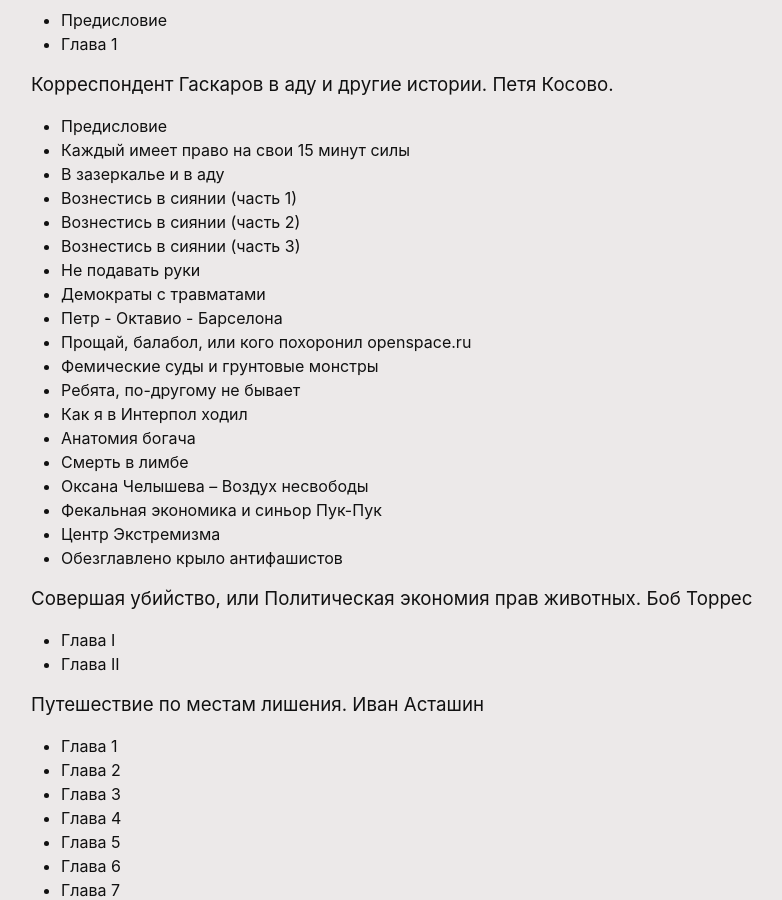
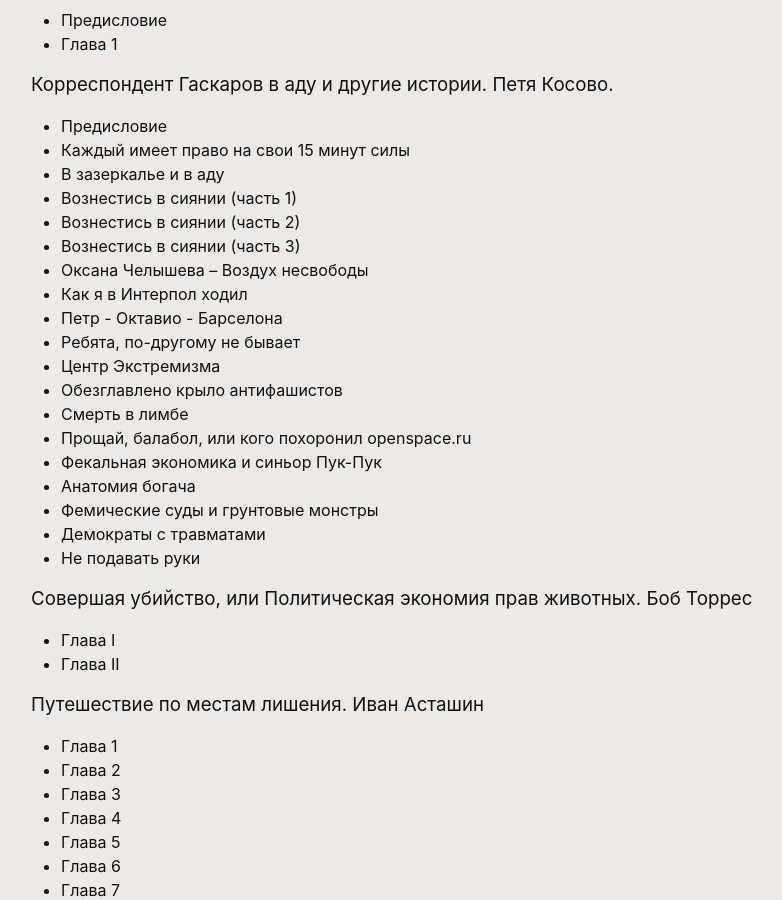
Before and after one commit to amateur-voiceover/amateur-voiceover.github.io, a Jekyll site: the page built from index.markdown, in a window 1280 px wide and 900 px high, scrolled down 1516 px. Shown: the whole window, without its empty margins (239-1021 px from the left). Built offline with Jekyll 4.4.1, drawn with Linux system fonts in a browser that asks for light colours.

Commit message:
Порядок Пети Косово

```diff
--- a/index.markdown
+++ b/index.markdown
@@ -83,19 +83,19 @@ theme: minima
 - [Вознестись в сиянии (часть 1)](https://t.me/dilettante_voiceover/283)
 - [Вознестись в сиянии (часть 2)](https://t.me/dilettante_voiceover/298)
 - [Вознестись в сиянии (часть 3)](https://t.me/dilettante_voiceover/396)
-- [Не подавать руки](https://t.me/dilettante_voiceover/397)
-- [Демократы с травматами](https://t.me/dilettante_voiceover/398)
+- [Оксана Челышева – Воздух несвободы](https://t.me/dilettante_voiceover/386)
+- [Как я в Интерпол ходил](https://t.me/dilettante_voiceover/405)
 - [Петр - Октавио - Барселона](https://t.me/dilettante_voiceover/399)
-- [Прощай, балабол, или кого похоронил openspace.ru](https://t.me/dilettante_voiceover/401)
-- [Фемические суды и грунтовые монстры](https://t.me/dilettante_voiceover/402)
 - [Ребята, по-другому не бывает](https://t.me/dilettante_voiceover/403)
-- [Как я в Интерпол ходил](https://t.me/dilettante_voiceover/405)
-- [Анатомия богача](https://t.me/dilettante_voiceover/410)
-- [Смерть в лимбе](https://t.me/dilettante_voiceover/412)
-- [Оксана Челышева – Воздух несвободы](https://t.me/dilettante_voiceover/386)
-- [Фекальная экономика и синьор Пук-Пук](https://t.me/dilettante_voiceover/421)
 - [Центр Экстремизма](https://t.me/dilettante_voiceover/438)
 - [Обезглавлено крыло антифашистов](https://t.me/dilettante_voiceover/438)
+- [Смерть в лимбе](https://t.me/dilettante_voiceover/412)
+- [Прощай, балабол, или кого похоронил openspace.ru](https://t.me/dilettante_voiceover/401)
+- [Фекальная экономика и синьор Пук-Пук](https://t.me/dilettante_voiceover/421)
+- [Анатомия богача](https://t.me/dilettante_voiceover/410)
+- [Фемические суды и грунтовые монстры](https://t.me/dilettante_voiceover/402)
+- [Демократы с травматами](https://t.me/dilettante_voiceover/398)
+- [Не подавать руки](https://t.me/dilettante_voiceover/397)
 
 ### Совершая убийство, или Политическая экономия прав животных. Боб Торрес {#torens}
 - [Глава I](https://t.me/dilettante_voiceover/220)
```
